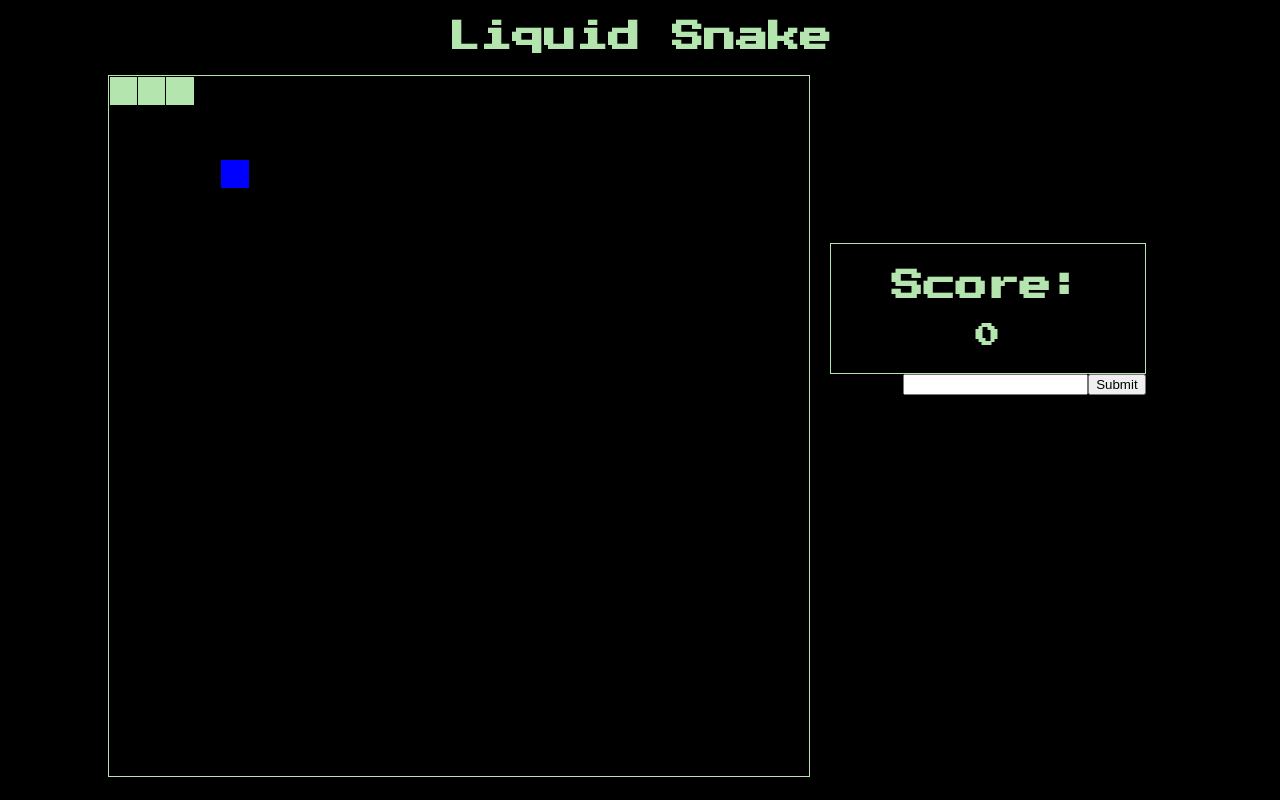
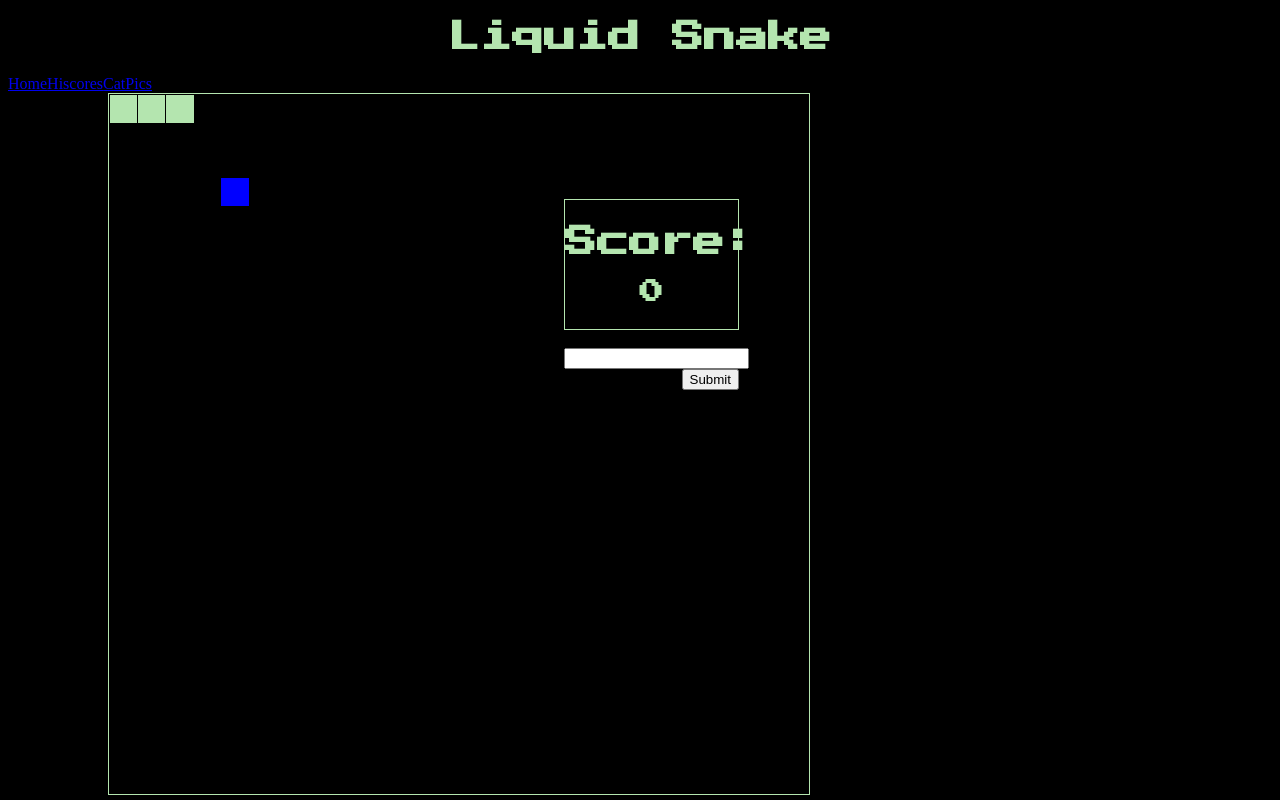
Before and after one commit to richwblake/LiquidSnakeFrontend, a React (Create React App) app: page / in a window 1280 px wide. Built offline with nearby package versions, Linux system fonts and the light colour scheme.

Commit message:
Added links and hiscore functionality

```diff
--- a/package.json
+++ b/package.json
@@ -9,6 +9,7 @@
     "react": "^16.13.1",
     "react-dom": "^16.13.1",
     "react-redux": "^7.2.1",
+    "react-router-dom": "^5.2.0",
     "react-scripts": "3.4.3",
     "redux": "^4.0.5",
     "redux-devtools-extension": "^2.13.8",
--- /dev/null
+++ b/src/Actions/Score/getHighScores.js
@@ -0,0 +1,7 @@
+export const getHighScores = () => {
+    return (dispatch) => {
+        fetch('http://localhost:3000/players')
+        .then(data => data.json())
+        .then(playerData => dispatch({ type: 'ADD_PLAYERS', payload: playerData.players }))
+    }
+}
--- a/src/App.js
+++ b/src/App.js
@@ -2,16 +2,22 @@ import React, { Component } from 'react';
 import Header from './Components/GameBoard/Header'
 import GameBoardContainer from './Components/GameBoard/GameBoardContainer'
 import ControlPanel from './Components/ControlPanel/ControlPanel';
+import { BrowserRouter as Router, Route } from 'react-router-dom';
+import NavBar from './Components/ControlPanel/NavBar';
+import HighscoreContainer from './Components/Highscore/HighscoreContainer'
 
 
 class App extends Component {
   render() {
     return(
-      <div className='game'>
+      <Router>
+        <div>
         <Header />
-        <GameBoardContainer />
-        <ControlPanel />
-      </div>
+        <NavBar />
+        <Route path='/' exact component={GameBoardContainer} />
+        <Route path='/hiscores' exact component={HighscoreContainer} />
+        </div>
+      </Router>
     )
   }
 }
--- /dev/null
+++ b/src/Components/ControlPanel/NavBar.js
@@ -0,0 +1,28 @@
+import React from 'react';
+import { NavLink } from 'react-router-dom';
+
+const NavBar = () => {
+  return (
+    <div className='navbar'>
+      <NavLink
+        to='/'
+        exact
+
+      >Home</NavLink>
+
+      <NavLink
+        to='/hiscores'
+        exact
+
+      >Hiscores</NavLink>
+
+      <NavLink
+        to='/catpics'
+        exact
+
+      >CatPics</NavLink>
+    </div>
+  );
+};
+
+export default NavBar;
--- a/src/Components/GameBoard/GameBoardContainer.js
+++ b/src/Components/GameBoard/GameBoardContainer.js
@@ -3,11 +3,13 @@ import '../../Stylesheets/gameboard.css'
 import SnakeContainer from '../Snake/SnakeContainer'
 import Food from './Food';
 import { connect } from 'react-redux';
+import ControlPanel from '../ControlPanel/ControlPanel'
 
 class GameBoardContainer extends Component {
     render() {
         return(
             <div className='game-board'>
+                <ControlPanel />
                 <SnakeContainer />
                 <Food foodCoordinates={this.props.foodCoordinates} />
             </div>
--- a/src/Components/Highscore/HighscoreContainer.js
+++ b/src/Components/Highscore/HighscoreContainer.js
@@ -0,0 +1,41 @@
+import React, { Component } from 'react';
+import { connect } from 'react-redux';
+import { getHighScores } from '../../Actions/Score/getHighScores';
+import Score from './Score'
+
+class HighscoreContainer extends Component {
+
+    componentDidMount() {
+        this.props.getHighScores();
+    }
+
+    sortPlayersByScore() {
+        let players = this.props.players;
+        return players.sort((a, b) => b.score - a.score)
+    }
+
+    render() {
+        return(
+            <div className='highscores'>
+                <h1 style={{ color: '#b4e5af', textDecoration: 'underline' }}>Hiscore Page</h1>
+                <Score players={this.sortPlayersByScore()}/>
+            </div>
+        )
+    }
+};
+
+const mapStateToProps = state => {
+    return {
+        players: state.score.players
+    }
+}
+
+const mapDispatchToProps = dispatch => {
+    return {
+        getHighScores: () => {
+            dispatch(getHighScores())
+        }
+    }
+}
+
+export default connect(mapStateToProps, mapDispatchToProps)(HighscoreContainer);
--- a/src/Components/Highscore/Score.js
+++ b/src/Components/Highscore/Score.js
@@ -0,0 +1,12 @@
+import React from 'react';
+
+export default (props) => {
+    const scoreList = props.players.map(player => {
+        return <h1 key={player.id} style={{ color: '#b4e5af' }}>{player.name}: {player.score}</h1>
+    })
+    return(
+        <div>
+            {scoreList}
+        </div>
+    )
+}
--- a/src/Reducers/scoreReducer.js
+++ b/src/Reducers/scoreReducer.js
@@ -1,6 +1,7 @@
 export default (state = {
     currentScore: 0,
-    highscores: [[]]
+    highscores: [[]],
+    players: []
 }, action) => {
     switch(action.type) {
         case 'SET_CURRENT_SCORE':
@@ -8,6 +9,11 @@ export default (state = {
                 ...state,
                 currentScore: action.payload * 100
             }
+        case 'ADD_PLAYERS':
+            return {
+                ...state,
+                players: action.payload
+            }
         default:
             return state;
     }
```
Also changed, not shown: 1 other file (tests, documents, lock files or other folders).
